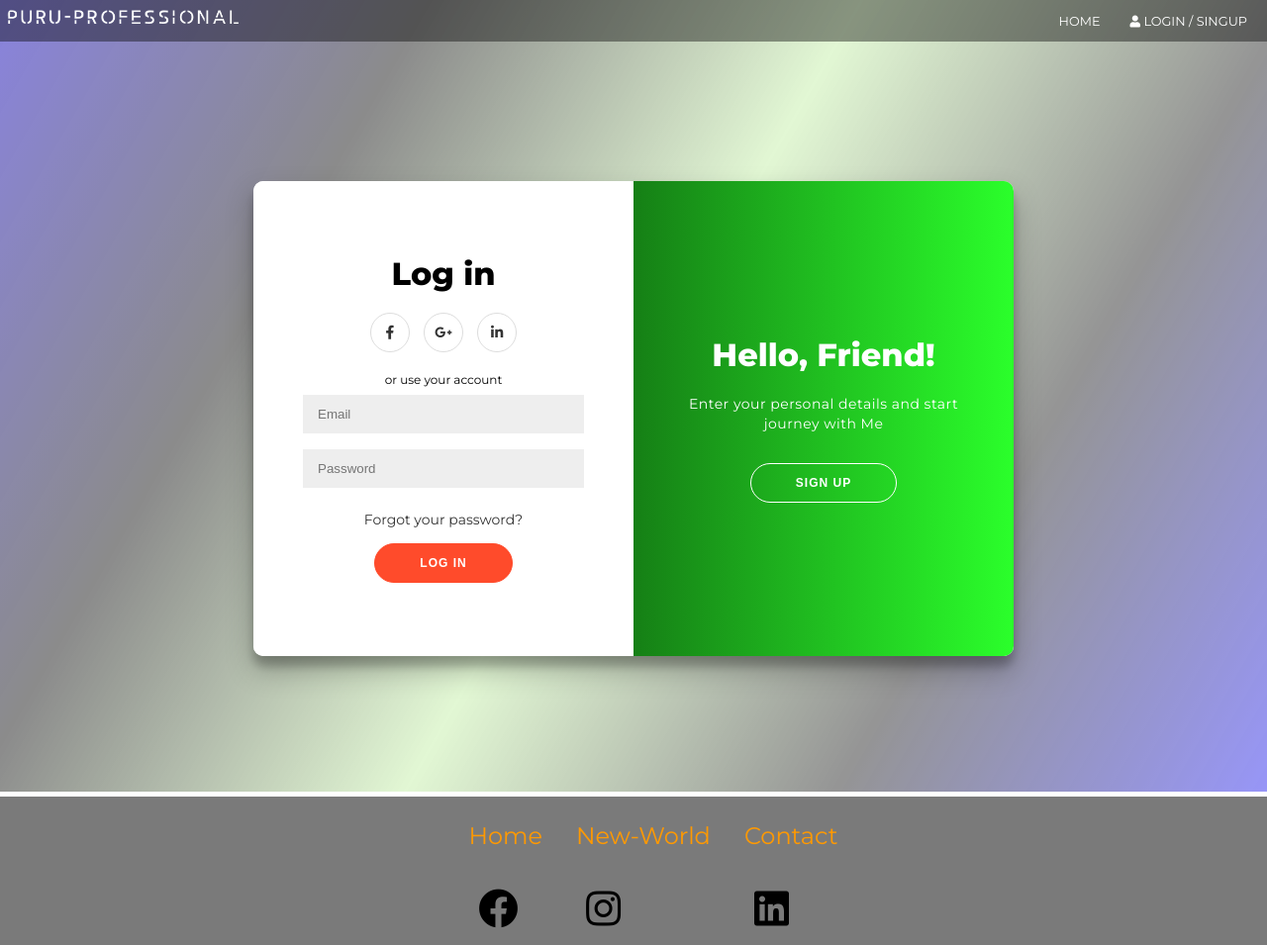
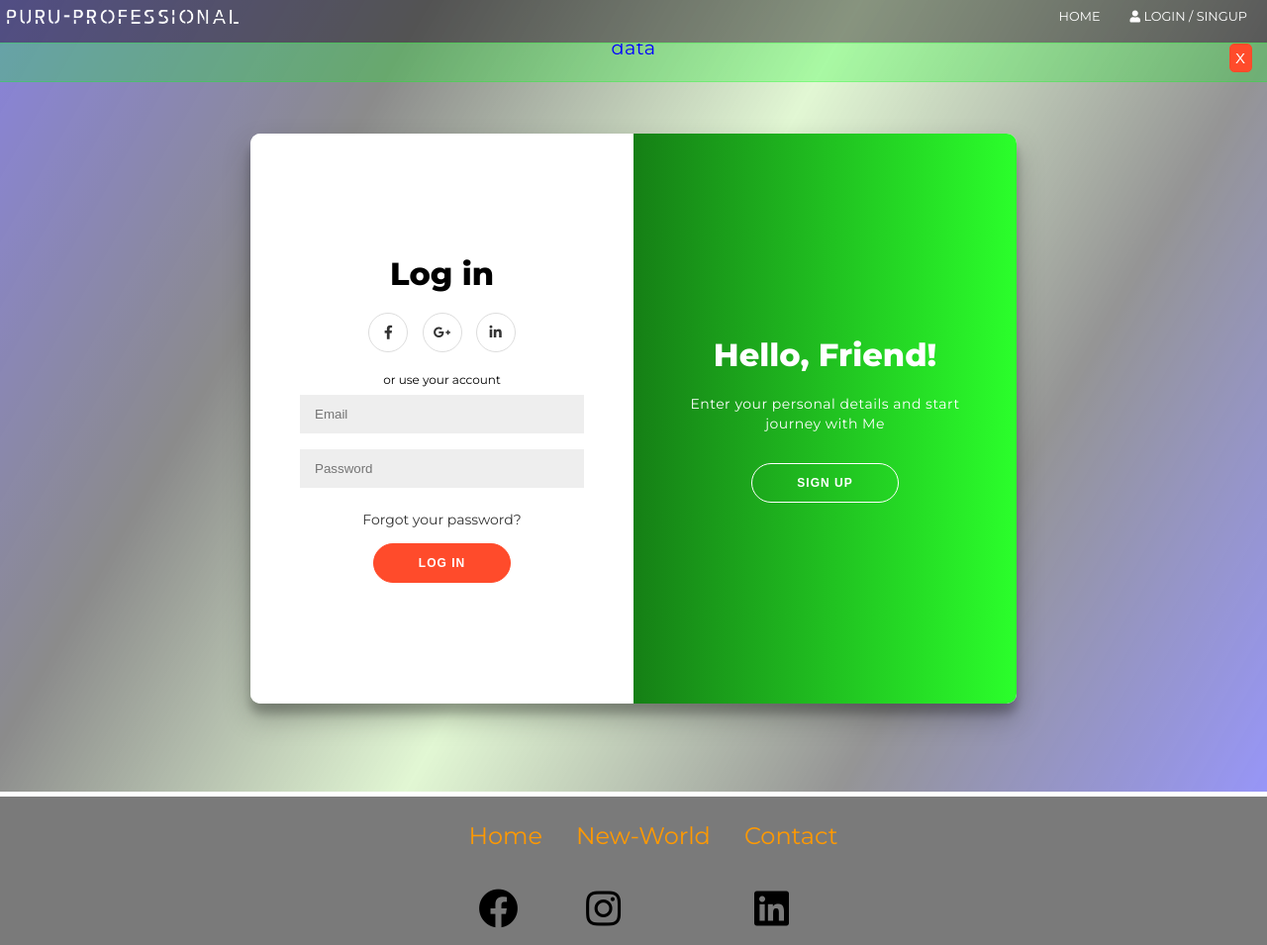
Before and after one commit to rbose7375/puru-professional.info, a Django app: template templates/login.html in a window 1280 px wide. Shown: the whole page at 99% size. Run offline with Django 3.2, Linux system fonts and the light colour scheme; the template is opened without the code that fills it, so the values that code supplies are empty; some libraries are stand-ins or nearby versions.

Commit message:
update to django

```diff
--- a/puru_professional/urls.py
+++ b/puru_professional/urls.py
@@ -15,7 +15,11 @@
 """
 from django.contrib import admin
 from django.urls import path
+from puruweb import views
 
 urlpatterns = [
     path('admin/', admin.site.urls),
+    path('', views.index),
+    path('main.html', views.index),
+    path('login.html',views.login , name="login.html")
 ]
--- a/static/css/login.css
+++ b/static/css/login.css
@@ -31,6 +31,7 @@
     /* border: 2px solid black; */
     position: absolute;
     top: 0;
+    height: 6vh;
     /* display: flex; */
     /* position: fixed; */
     width: 100%;
@@ -50,14 +51,14 @@
 #navbar #logo img {
     width: 250px;
     margin: 3.5px;
-    padding: 5px;
+    padding: 4.5px;
 }
 
 #navbar ul {
     display: flex;
     position: absolute;
     right: 10px;
-    top: 0px;
+    top: -5px;
 }
 
 #navbar ul li {
@@ -165,9 +166,9 @@
     margin-top: -8%;
     /* top: 30px; */
     overflow: hidden;
-    width: 768px;
+    width: 60%;
     max-width: 100%;
-    min-height: 480px;
+    min-height: 60%;
 }
 
 .form-container {
@@ -372,3 +373,53 @@
 .fabs a {
     text-decoration: none;
 }
+
+.warn {
+    display: flex;
+    position: relative;
+    top: 6vh;
+    font-size: 1.5rem;
+    width: 100%;
+    text-align: left;
+    justify-content: center;
+    vertical-align: text-top;
+    height: 5vh;
+    background: #06ff1b41;
+    border-top: 1px solid #06ff1b41;
+    border-bottom: 1px solid #06ff1b41;
+    overflow: hidden;
+    z-index: 0;
+}
+
+.warn p {
+    position: relative;
+    top: -3.2vh;
+    color: blue;
+    font-size: 0.8em;
+}
+
+.warn button {
+    /* border: 1px solid rgb(255, 5, 5); */
+    border-radius: 5px;
+    /* box-shadow: 0px 0px 10px 0px red; */
+    position: absolute;
+    font-weight: 400;
+    font-size: 15px;
+    right: 20px;
+    /* top: 1px; */
+    /* height: 3vh; */
+    padding: 5px;
+    cursor: pointer;
+    /* width: 0.2em; */
+    /* background: red; */
+    color: white;
+}
+
+.warn button:hover {
+    background: transparent;
+    border: none;
+    /* color: red; */
+    cursor: pointer;
+    /* box-shadow: 0px 0px 10px 0px red; */
+    /* border: 1px solid rgb(255, 5, 5); */
+}
--- a/static/css/main.css
+++ b/static/css/main.css
@@ -65,6 +65,7 @@
     position: fixed;
     width: 100%;
     z-index: 1;
+    height: 7vh;
 }
 
 #navbar::before {
--- a/static/js/login.js
+++ b/static/js/login.js
@@ -9,3 +9,9 @@
 signInButton.addEventListener('click', () => {
     container.classList.remove("right-panel-active");
 });
+
+
+function myFunction() {
+    var myobj = document.getElementById("msg");
+    myobj.remove();
+}
--- a/templates/login.html
+++ b/templates/login.html
@@ -36,6 +36,12 @@
             </li>
         </ul>
     </nav>
+    <div class="warn" id="msg">
+        <p>
+            data
+        </p>
+        <button onclick="myFunction()">X</button>
+    </div>
     <!-- <h2>Welcome To Puru-Professional.info Login Section</h2> -->
     <div class="container" id="container">
         <div class="form-container sign-up-container">
--- a/templates/profile.html
+++ b/templates/profile.html
@@ -19,9 +19,9 @@
                 </div>
                 <nav>
                     <div class="topnav">
-                        <a href="#">Home</a>
-                        <a href="#">Message</a>
-                        <a href="#">Notification</a>
+                        <a href="home.html">Home</a>
+                        <a href="message.html">Message</a>
+                        <a href="notification.html">Notification</a>
                         <a href="profile.html">Profile</a>
                     </div>
                 </nav>
```
Also changed, not shown: puru_professional/settings.py (+7 -2 lines), puruweb/views.py (+7 -0 lines), static/css/account.css (+6 -1 lines), static/css/contact.css (+74 -8 lines), static/js/contact.js (added, +13 -0 lines), templates/home.html (+15 -0 lines), templates/main.html (+11 -1 lines), templates/message.html (+15 -0 lines), templates/notification.html (+15 -0 lines), db.sqlite3 (added), 1 other file.
